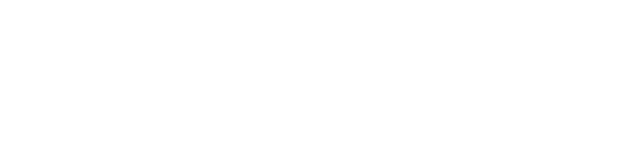
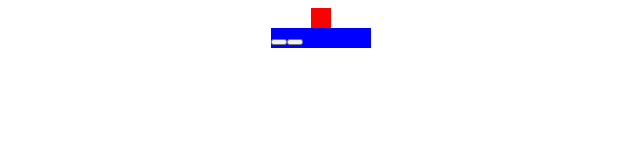
Before and after one commit to GioeleBoccanegra/Progetto-JavaScript-di-Gioele-Boccanegra, a plain HTML site: page index.html in a window 1280 px wide. Shown: the whole page, without its empty margins (319-959 px from the left). Drawn offline with Linux system fonts and the light colour scheme.

Commit message:
aggiunta prima parte js e css per creazione e stile html css

```diff
--- a/assets/css/style.css
+++ b/assets/css/style.css
@@ -0,0 +1,18 @@
+.container {
+  display: flex;
+  flex-direction: column;
+  justify-content: center;
+  align-items: center;
+}
+
+.counter-container {
+  height: 20px;
+  width: 20px;
+  background-color: red;
+}
+
+.buttons-container {
+  background-color: blue;
+  height: 20px;
+  width: 100px;
+}
--- a/assets/javascript/script.js
+++ b/assets/javascript/script.js
@@ -0,0 +1,22 @@
+const container = document.querySelector("[data-container]");
+//container.innerHTML = "ciao";
+
+
+container.classList.add("container");
+
+
+const counterDiv = document.createElement("div");
+counterDiv.className = "counter-container";
+container.appendChild(counterDiv);
+
+const buttonsDiv = document.createElement("div");
+buttonsDiv.className = "buttons-container";
+container.appendChild(buttonsDiv);
+
+const buttonMeno = document.createElement("button");
+buttonMeno.className = "buttons";
+buttonsDiv.appendChild(buttonMeno);
+
+const buttonPiu = document.createElement("button");
+buttonPiu.className = "buttons";
+buttonsDiv.appendChild(buttonPiu);
--- a/index.html
+++ b/index.html
@@ -9,6 +9,7 @@
 </head>
 
 <body>
+  <div data-container></div>
   <script src="assets/javascript/script.js"></script>
 </body>
 
```
